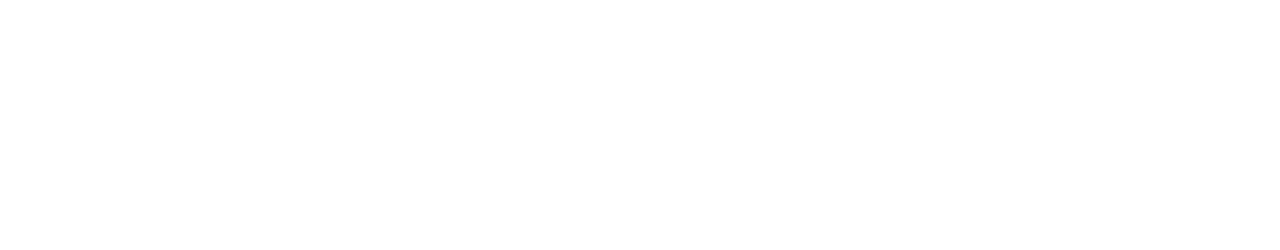
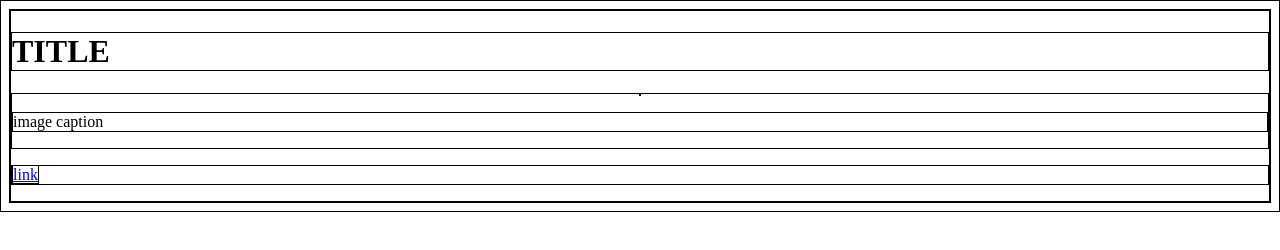
Before and after one commit to dvkn-net/fcc_build-a-tribute-page, a plain HTML site: page index.html in a window 1280 px wide. Drawn offline with Linux system fonts and the light colour scheme.

Commit message:
accomplished user stories

```diff
--- a/index.html
+++ b/index.html
@@ -2,9 +2,33 @@
 <html>
 	<head>
 		<meta charset="utf-8">
-    <title></title>
+    <title>
+
+    </title>
+    <link rel="stylesheet" type="text/css" href="style.css">
   </head>
   <body>
+    <div id="main">
+      <h1 id="title">
+        TITLE
+      </h1>
 
+      <div id="img-div">
+        <img id="image">
+        <p id="img-caption">
+          image caption
+        </p>
+      </div>
+
+      <p id="tribute-info">
+        <a id="tribute-link" href="#" target="_blank">
+          link
+        </a>
+      </p>
+    </div>
+
+    <script src="https://cdn.freecodecamp.org/testable-projects-fcc/v1/bundle.js">
+
+    </script>
   </body>
 </html>
--- /dev/null
+++ b/style.css
@@ -0,0 +1,12 @@
+* {
+    border-width: 1px;
+    border-color: black;
+    border-style: solid;
+}
+
+img {
+    display: block;
+    margin: auto;
+    max-width: 100%;
+    height: auto;
+}
```
